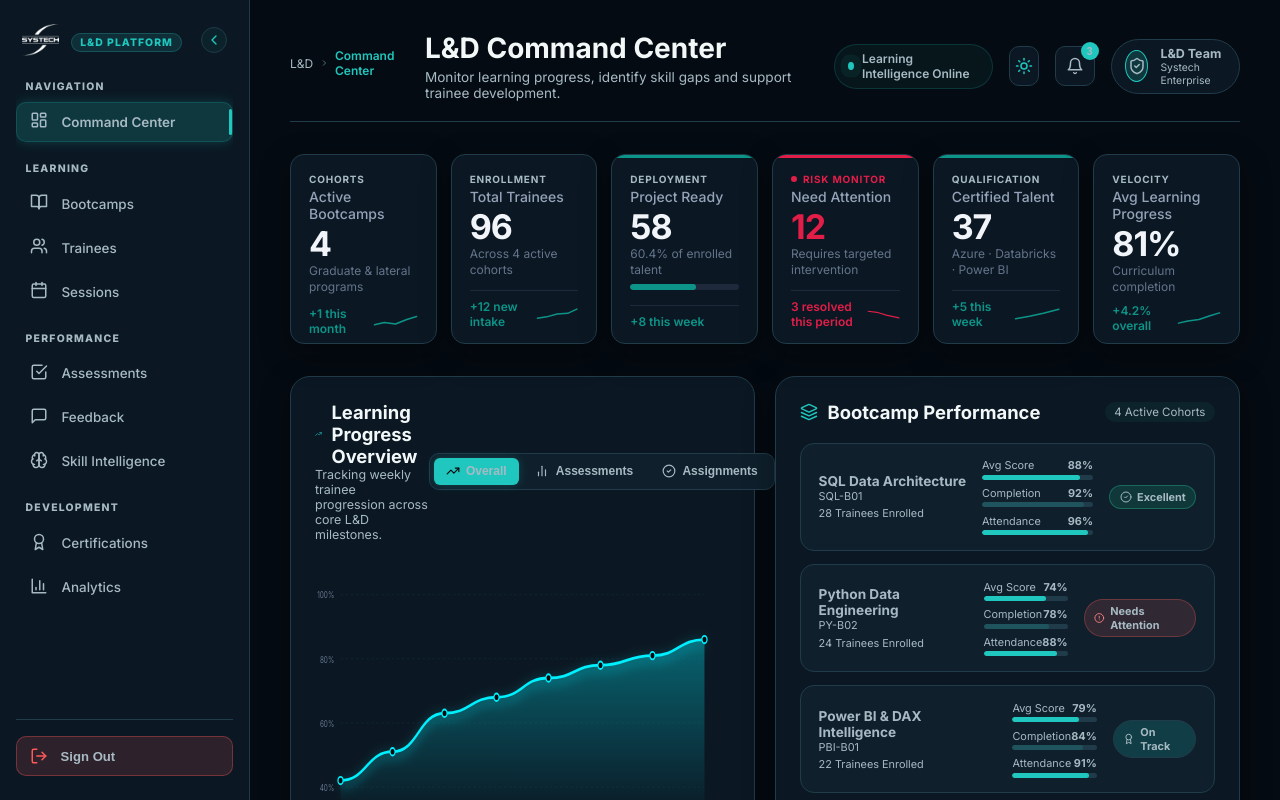
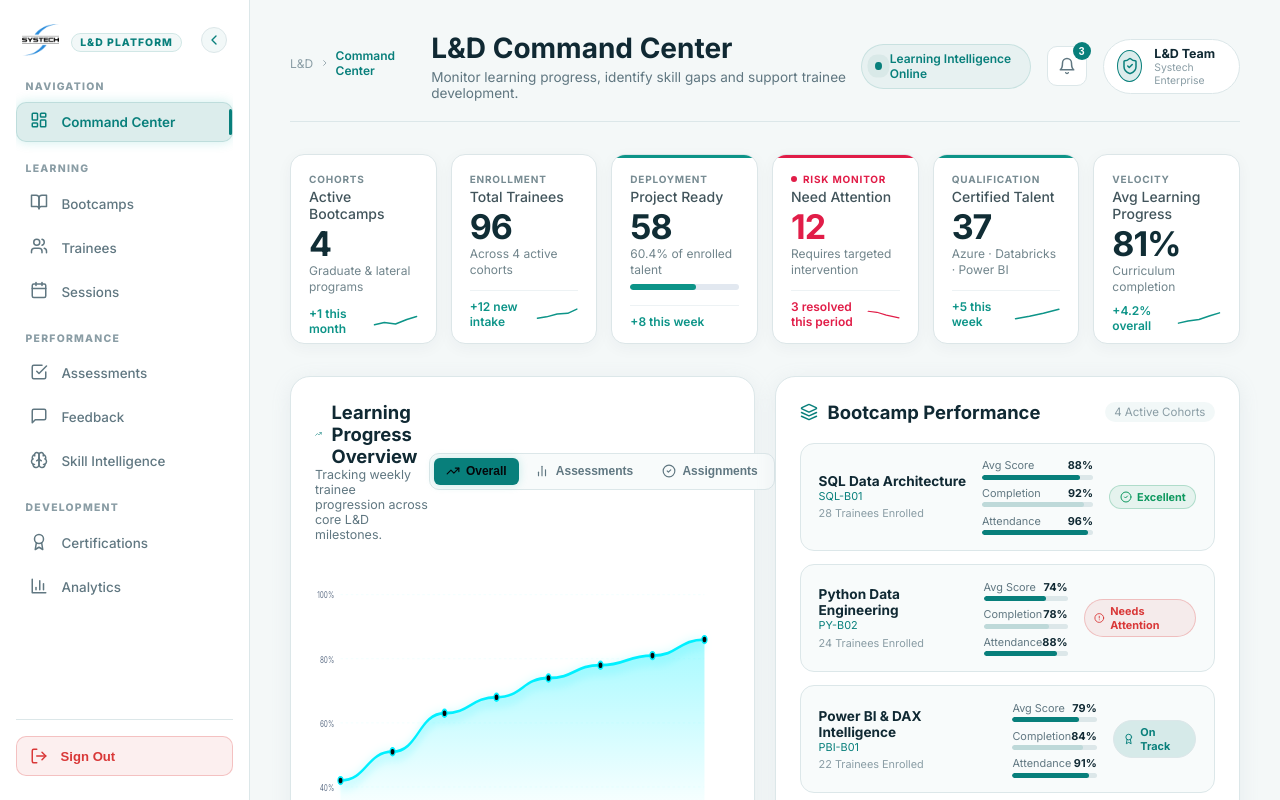
Before and after one commit to deepikakrishnamoorthy05/L-D_APP, a React (Vite) app: page /command-center in a window 1280 px wide. Built offline with nearby package versions, Linux system fonts and the light colour scheme; sample sign-in values are in the browser's storage.

Commit message:
refactor: remove dark mode option and theme toggle button

```diff
--- a/src/App.tsx
+++ b/src/App.tsx
@@ -13,19 +13,10 @@ const MainAppContent: React.FC = () => {
   const { isAuthenticated, logout } = useAuth();
   const [, setLocationPath] = useState(window.location.pathname);
 
-  const [theme, setTheme] = useState<'dark' | 'light'>(() => {
-    const savedTheme = localStorage.getItem('systech_theme');
-    return (savedTheme as 'dark' | 'light') || 'dark';
-  });
-
   useEffect(() => {
-    document.documentElement.setAttribute('data-theme', theme);
-    localStorage.setItem('systech_theme', theme);
-  }, [theme]);
-
-  const toggleTheme = () => {
-    setTheme((prev) => (prev === 'dark' ? 'light' : 'dark'));
-  };
+    document.documentElement.removeAttribute('data-theme');
+    localStorage.removeItem('systech_theme');
+  }, []);
 
   useEffect(() => {
     const handlePopState = () => {
@@ -59,7 +50,7 @@ const MainAppContent: React.FC = () => {
   }
 
   return (
-    <AppShell theme={theme} onToggleTheme={toggleTheme} onLogout={logout} />
+    <AppShell onLogout={logout} />
   );
 };
 
--- a/src/components/CommandCenter/AppShell.tsx
+++ b/src/components/CommandCenter/AppShell.tsx
@@ -17,12 +17,10 @@ import { useBootcamps } from '../../context/BootcampContext';
 import { CheckCircle2 } from 'lucide-react';
 
 interface AppShellProps {
-  theme: 'dark' | 'light';
-  onToggleTheme: () => void;
   onLogout: () => void;
 }
 
-export const AppShell: React.FC<AppShellProps> = ({ theme, onToggleTheme, onLogout }) => {
+export const AppShell: React.FC<AppShellProps> = ({ onLogout }) => {
   const getNavFromPath = () => {
     const rawPath = window.location.pathname.replace(/^\//, '');
     const validNavs = [
@@ -126,7 +124,7 @@ export const AppShell: React.FC<AppShellProps> = ({ theme, onToggleTheme, onLogo
       {/* Main Viewport Content Area */}
       <main className="shell-main-viewport">
         {currentNav === 'command-center' && (
-          <CommandCenterView theme={theme} onToggleTheme={onToggleTheme} />
+          <CommandCenterView />
         )}
 
         {currentNav === 'bootcamps' && (
--- a/src/components/CommandCenter/CommandCenterView.tsx
+++ b/src/components/CommandCenter/CommandCenterView.tsx
@@ -9,16 +9,13 @@ import { UpcomingActivity } from './UpcomingActivity';
 import { CertificationSnapshot } from './CertificationSnapshot';
 import { RecentActivityFeed } from './RecentActivityFeed';
 
-interface CommandCenterViewProps {
-  theme: 'dark' | 'light';
-  onToggleTheme: () => void;
-}
+interface CommandCenterViewProps {}
 
-export const CommandCenterView: React.FC<CommandCenterViewProps> = ({ theme, onToggleTheme }) => {
+export const CommandCenterView: React.FC<CommandCenterViewProps> = () => {
   return (
     <div className="command-center-content-wrapper">
       {/* Top Header */}
-      <Header theme={theme} onToggleTheme={onToggleTheme} />
+      <Header />
 
       {/* Section 1 — 6 KPI Cards */}
       <section className="dashboard-section" aria-label="Key Performance Indicators">
--- a/src/components/CommandCenter/Header.tsx
+++ b/src/components/CommandCenter/Header.tsx
@@ -1,13 +1,10 @@
 import React, { useState } from 'react';
-import { Bell, ShieldCheck, ChevronRight, X, Moon, Sun } from 'lucide-react';
+import { Bell, ShieldCheck, ChevronRight, X } from 'lucide-react';
 import { RECENT_ACTIVITIES } from '../../data/mockData';
 
-interface HeaderProps {
-  theme: 'dark' | 'light';
-  onToggleTheme: () => void;
-}
+interface HeaderProps {}
 
-export const Header: React.FC<HeaderProps> = ({ theme, onToggleTheme }) => {
+export const Header: React.FC<HeaderProps> = () => {
   const [showNotifications, setShowNotifications] = useState(false);
   const unreadCount = 3;
 
@@ -29,28 +26,13 @@ export const Header: React.FC<HeaderProps> = ({ theme, onToggleTheme }) => {
         </div>
       </div>
 
-      {/* Right: AI Pulse, Theme Toggle, Notifications & User Role Profile */}
+      {/* Right: AI Pulse, Notifications & User Role Profile */}
       <div className="header-right">
         {/* AI Status Indicator Badge */}
         <div className="header-ai-status" title="Systech AI Intelligence Pipeline Status">
           <span className="cyan-pulse-dot" />
           <span className="ai-status-label">Learning Intelligence Online</span>
         </div>
-
-        {/* Theme Switcher Toggle Button (Moon ↔ Sun) */}
-        <button
-          type="button"
-          className="theme-toggle-btn"
-          onClick={onToggleTheme}
-          aria-label={theme === 'dark' ? 'Switch to Light Theme' : 'Switch to Dark Theme'}
-          title={theme === 'dark' ? 'Switch to Light Theme' : 'Switch to Dark Theme'}
-        >
-          {theme === 'dark' ? (
-            <Sun size={18} className="theme-icon sun" />
-          ) : (
-            <Moon size={18} className="theme-icon moon" />
-          )}
-        </button>
 
         {/* Notification Bell Icon */}
         <div className="notification-wrapper">
```
